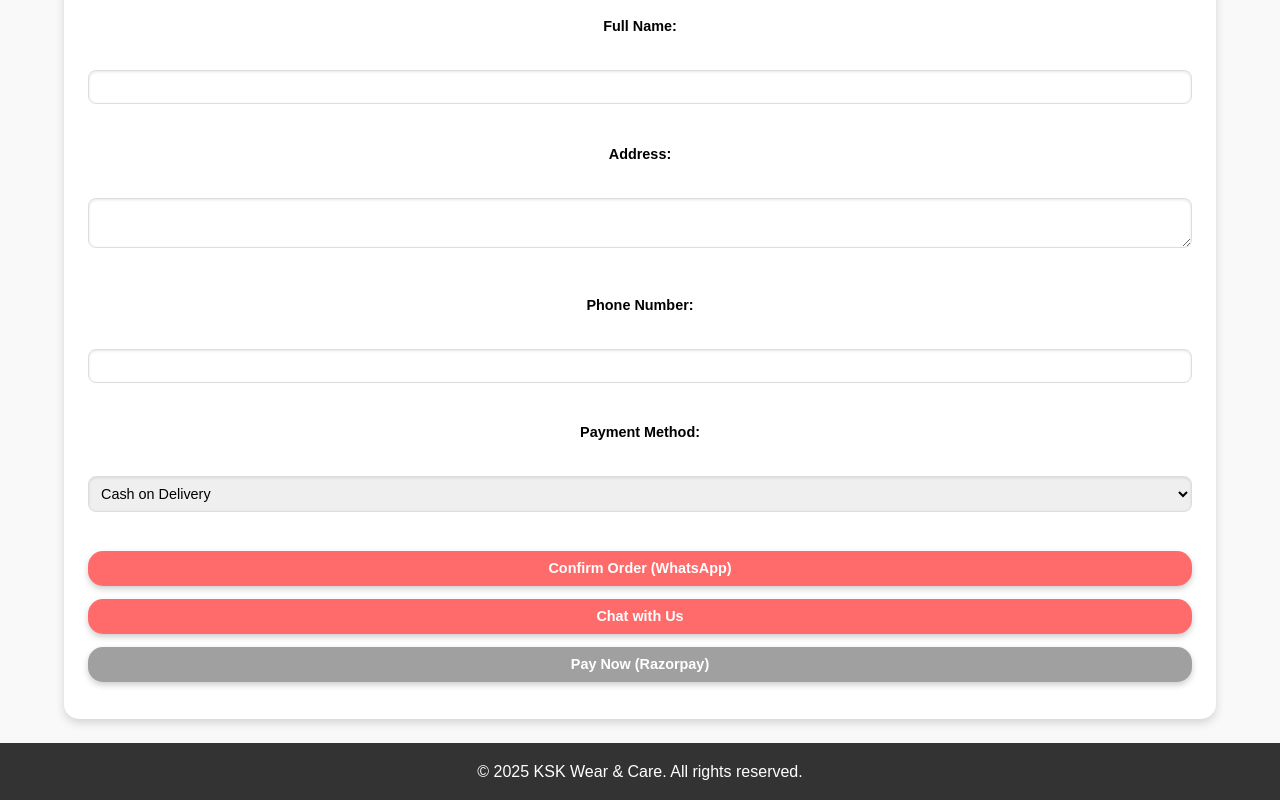
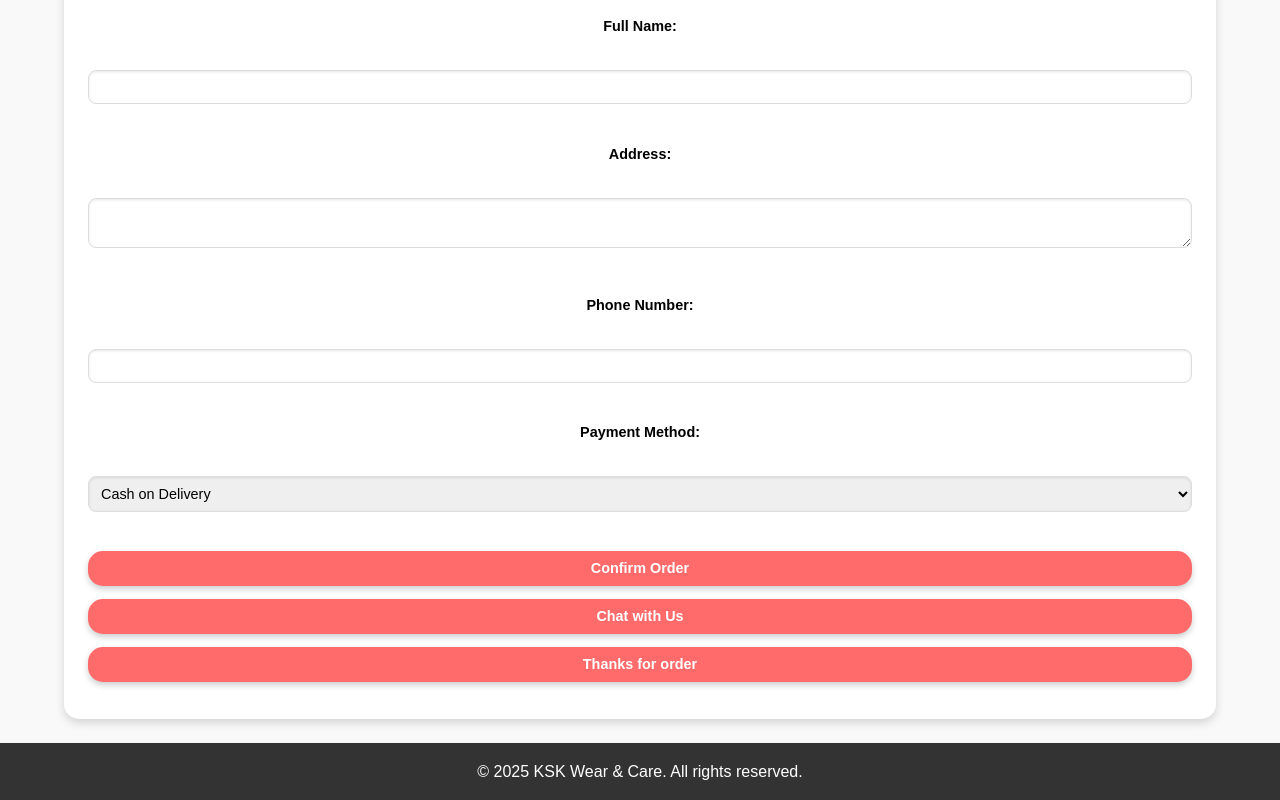
Before and after one commit to KsK-rental/KsK-rental, a plain HTML site: page order.html in a window 1280 px wide. Shown: the part 352-1152 px from the top of the page. Drawn offline with Linux system fonts and the light colour scheme; a script that the page names is missing.

Commit message:
Update order.html

```diff
--- a/order.html
+++ b/order.html
@@ -36,9 +36,9 @@
                 <option value="card">Credit/Debit Card (Razorpay)</option>
             </select><br><br>
             <div class="button-group">
-                <button type="submit">Confirm Order (WhatsApp)</button>
+                <button type="submit">Confirm Order </button>
                 <button type="button" onclick="chatWithUs()">Chat with Us</button>
-                <button type="button" id="razorpay-button" onclick="payWithRazorpay()" disabled>Pay Now (Razorpay)</button>
+                <button type="button" id="" onclick="thanks for order" disabled>Thanks for order</button>
             </div>
         </form>
         <p id="message"></p>
```
